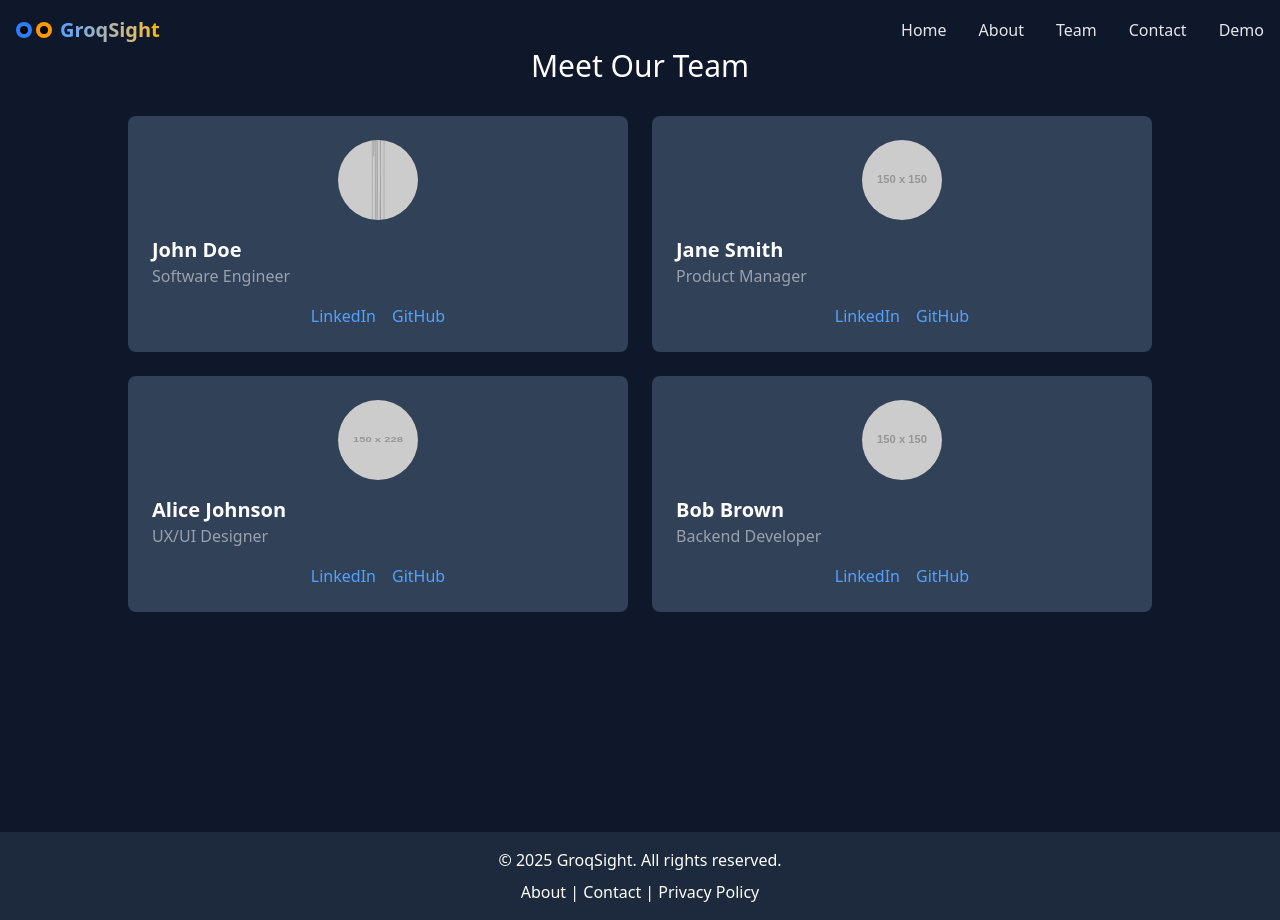
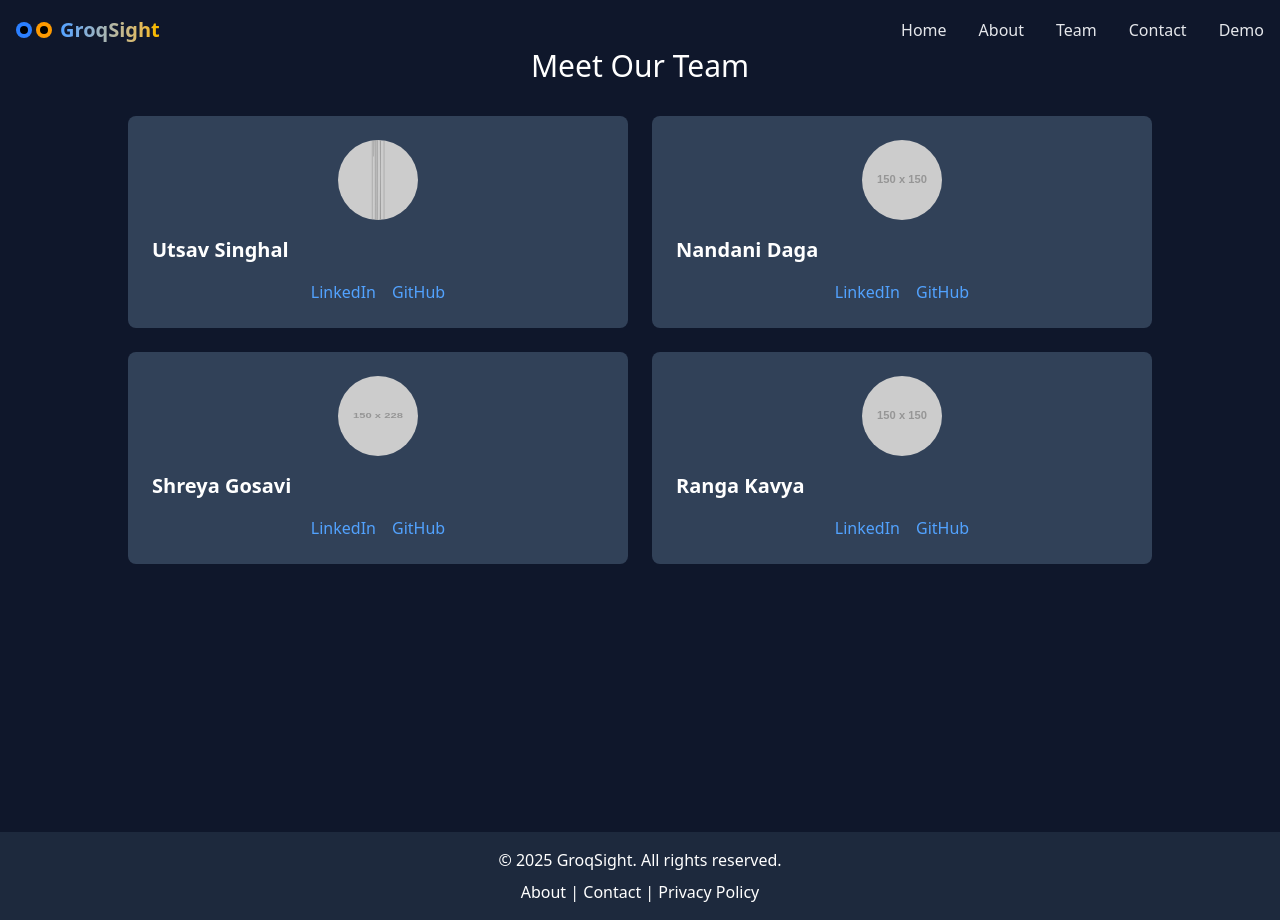
Before and after one commit to UTSAVS26/GroqSight, a React (Vite) app in the folder frontend/: page /team in a window 1280 px wide. Built offline with nearby package versions, Linux system fonts and the light colour scheme.

Commit message:
Update Team.jsx

```diff
--- a/frontend/src/pages/Team.jsx
+++ b/frontend/src/pages/Team.jsx
@@ -11,36 +11,24 @@ const teamImages = [
 // Dummy data for team members
 const teamMembers = [
     {
-        name: 'John Doe',
-        role: 'Software Engineer',
-        linkedin: 'https://linkedin.com/in/johndoe',
-        github: 'https://github.com/johndoe',
-        bio: 'John has 5+ years of experience in full-stack development and is passionate about AI.',
-        moreDetails: 'John worked on several projects in AI and software development. He contributed to large-scale distributed systems.'
+        name: 'Utsav Singhal',
+        linkedin: 'https://linkedin.com/in/UTSAVS26',
+        github: 'https://github.com/UTSAVS26'
     },
     {
-        name: 'Jane Smith',
-        role: 'Product Manager',
-        linkedin: 'https://linkedin.com/in/janesmith',
-        github: 'https://github.com/janesmith',
-        bio: 'Jane has a strong background in product design and management.',
-        moreDetails: 'Jane has led product teams in various domains, including SaaS and mobile applications.'
+        name: 'Nandani Daga',
+        linkedin: 'https://www.linkedin.com/in/nandani-daga-493292204',
+        github: 'https://github.com/Nandanidaga'
     },
     {
-        name: 'Alice Johnson',
-        role: 'UX/UI Designer',
+        name: 'Shreya Gosavi ',
         linkedin: 'https://linkedin.com/in/alicejohnson',
-        github: 'https://github.com/alicejohnson',
-        bio: 'Alice specializes in creating intuitive user interfaces and engaging user experiences.',
-        moreDetails: 'Alice has worked with multiple companies in the e-commerce and education sectors.'
+        github: 'https://github.com/Shreyagosavi811'
     },
     {
-        name: 'Bob Brown',
-        role: 'Backend Developer',
-        linkedin: 'https://linkedin.com/in/bobbrown',
-        github: 'https://github.com/bobbrown',
-        bio: 'Bob focuses on building scalable and secure backend systems.',
-        moreDetails: 'Bob has expertise in cloud technologies, databases, and API development.'
+        name: 'Ranga Kavya',
+        linkedin: 'https://www.linkedin.com/in/ranga-kavya-448480264',
+        github: 'https://github.com/kavya-ux-2'
     }
 ];
 
```
